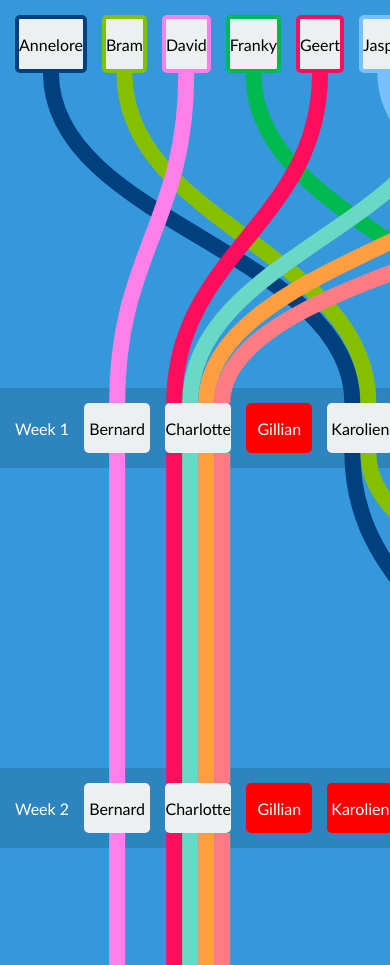
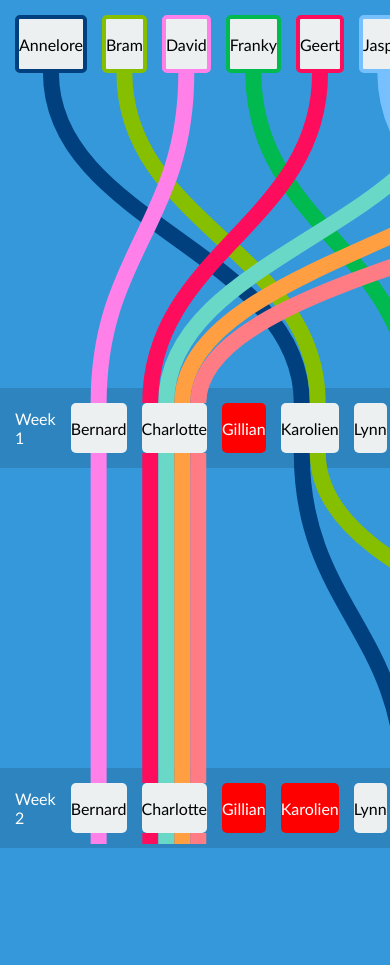
Before and after one commit to Kattoor/molchart, a plain HTML site: page vitaz.html in a window 390 px wide. Shown: the top 965 px of the page. Drawn offline with Linux system fonts and the light colour scheme.

Commit message:
mobile friendly

```diff
--- a/vitaz.html
+++ b/vitaz.html
@@ -3,7 +3,6 @@
 
 <head>
     <meta charset="utf-8">
-    <meta name="viewport" content="width=device-width, initial-scale=1">
     <title>MolChart</title>
     <style>
         * {
@@ -12,20 +11,13 @@
 
         body {
             margin: 0;
-            /*background-color: #0000ff33;*/
             background-color: #3498db;
-            position: relative;
-        }
-
-        body, #container {
-            min-width: fit-content;
         }
 
         #participants-container {
             gap: 15px;
             padding: 15px;
             display: flex;
-            /*background-color: #ff000044;*/
             margin-bottom: 300px;
         }
 
@@ -38,22 +30,18 @@
         .options-row {
             gap: 15px;
             padding: 15px;
-            /*background-color: #00ffff44;*/
             flex: 1;
             display: flex;
         }
 
         .square {
             flex: 1;
-            /*background-color: #88bb66;*/
             background-color: #ecf0f1;
             border-radius: 5px;
             display: flex;
             height: 50px;
             align-items: center;
             justify-content: center;
-
-
         }
 
         @keyframes eliminate {
```
Also changed, not shown: favv.html (+0 -12 lines).
